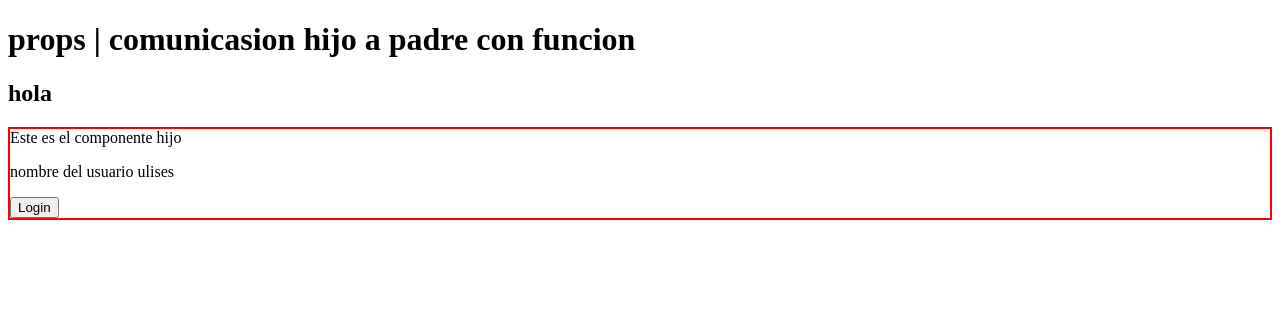
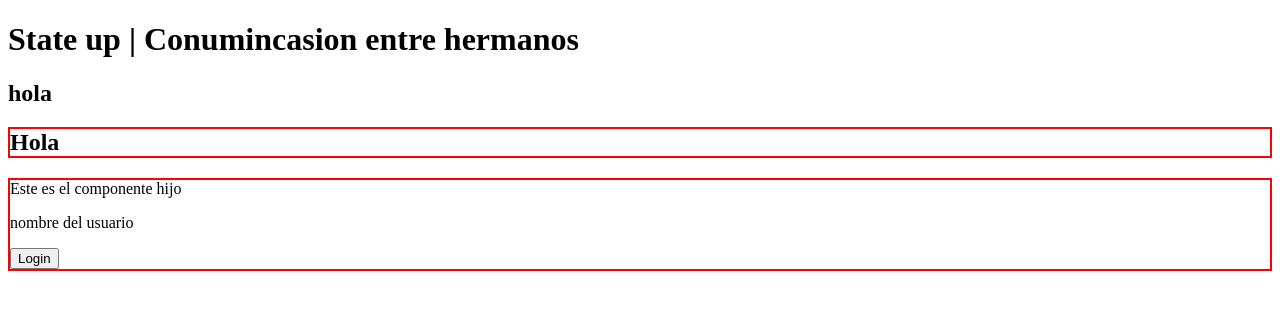
Before and after one commit to UlisesHdzOne/cursojsx, a React (Vite) app: page / in a window 1280 px wide. Shown: the top 310 px of the page. Built offline with nearby package versions, Linux system fonts and the light colour scheme.

Commit message:
State up | Conumincasion entre hermanos

```diff
--- a/src/App.jsx
+++ b/src/App.jsx
@@ -1,5 +1,6 @@
 import { useState } from "react";
 import { Child } from "./componens/Child";
+import { HelloUser } from "./componens/HelloUser";
 
 function App() {
   const [displayName, setDisplayName] = useState("");
@@ -10,9 +11,13 @@ function App() {
 
   return (
     <div>
-      <h1>props | comunicasion hijo a padre con funcion</h1>
+      <h1>State up | Conumincasion entre hermanos </h1>
+
       <h2>hola {displayName}</h2>
-      <Child handleLogin={login} />
+
+      <HelloUser userName={displayName}/>
+
+      <Child handleLogin={login} userName={displayName} />
     </div>
   );
 }
--- a/src/componens/Child.jsx
+++ b/src/componens/Child.jsx
@@ -1,10 +1,10 @@
-import { useState } from "react";
+//import { useState } from "react";
 
-export const Child = ({ handleLogin }) => {
-  const [userName, setUserName] = useState("ulises");
+export const Child = ({ handleLogin , userName}) => {
+ // const [userName, setUserName] = useState("ulises");
 
   const handleClick = () => {
-    handleLogin(userName);
+    handleLogin('uli');
   };
   return (
     <>
--- /dev/null
+++ b/src/componens/HelloUser.jsx
@@ -0,0 +1,7 @@
+import React from 'react'
+
+export const HelloUser = ({userName}) => {
+  return (
+    <h2 className='child'>Hola {userName}</h2>
+  )
+}
```
